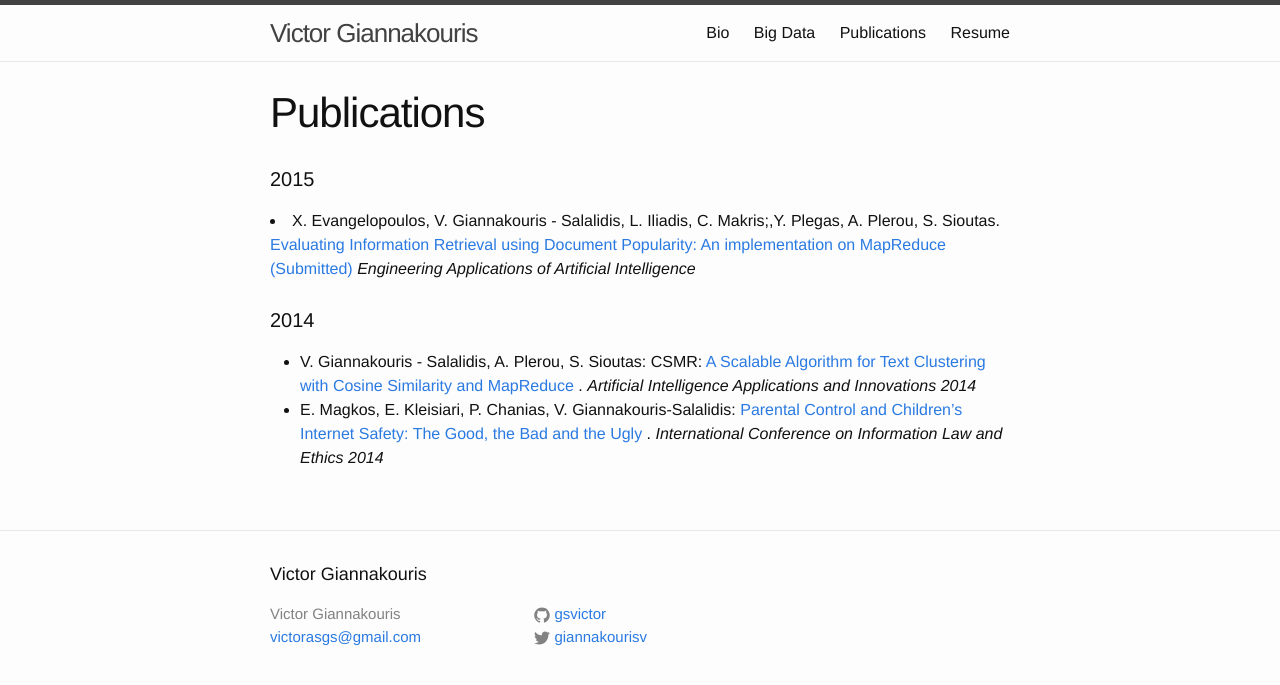
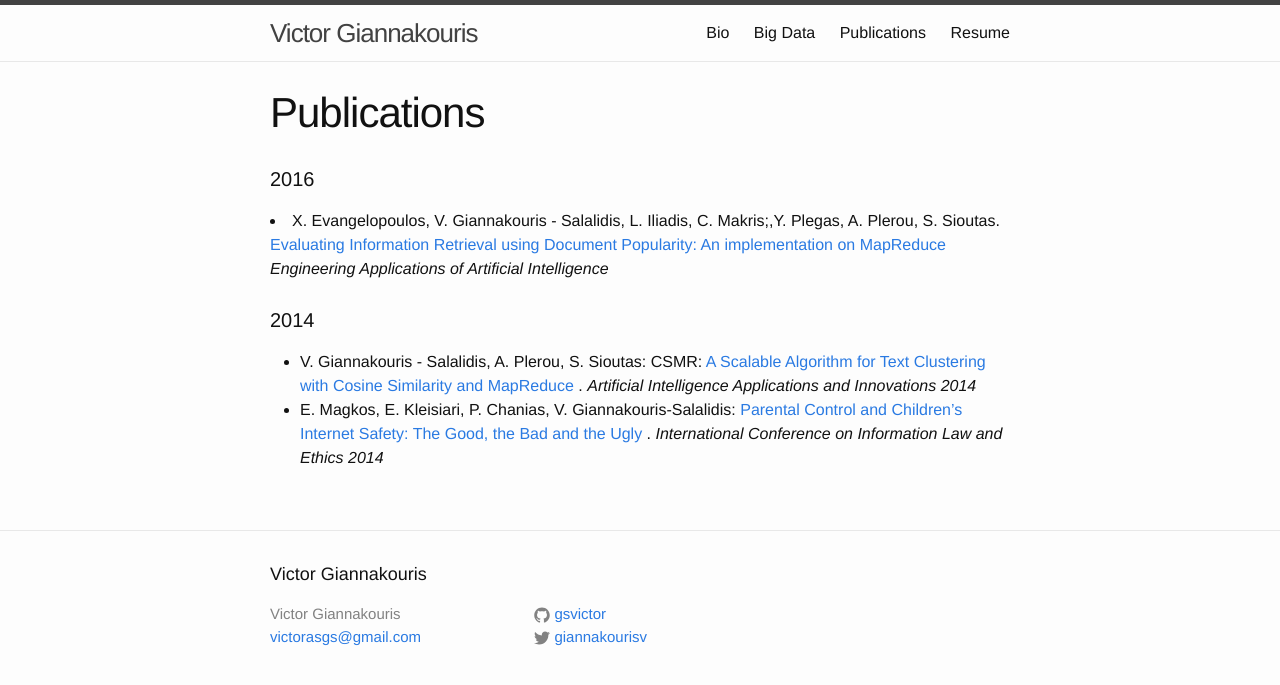
Before and after one commit to gsvic/gsvic.github.io, a Jekyll site: the page built from publications.html, in a window 1280 px wide. Shown: the top 685 px of the page. Built offline with Jekyll 4.4.1, drawn with Linux system fonts in a browser that asks for light colours.

Commit message:
Update publications.html

```diff
--- a/publications.html
+++ b/publications.html
@@ -2,11 +2,11 @@
 layout: page
 title: Publications
 ---
-<h4>2015</h4>
+<h4>2016</h4>
 <li>
     X. Evangelopoulos, V. Giannakouris - Salalidis, L. Iliadis, C. Makris;,Y. Plegas, A. Plerou, S. Sioutas.
-    <a>
-        Evaluating Information Retrieval using Document Popularity: An implementation on MapReduce (Submitted)
+    <a href="http://www.sciencedirect.com/science/article/pii/S0952197616000270">
+        Evaluating Information Retrieval using Document Popularity: An implementation on MapReduce
     </a>
     <em>Engineering Applications of Artificial Intelligence</em>
 </li>
```
